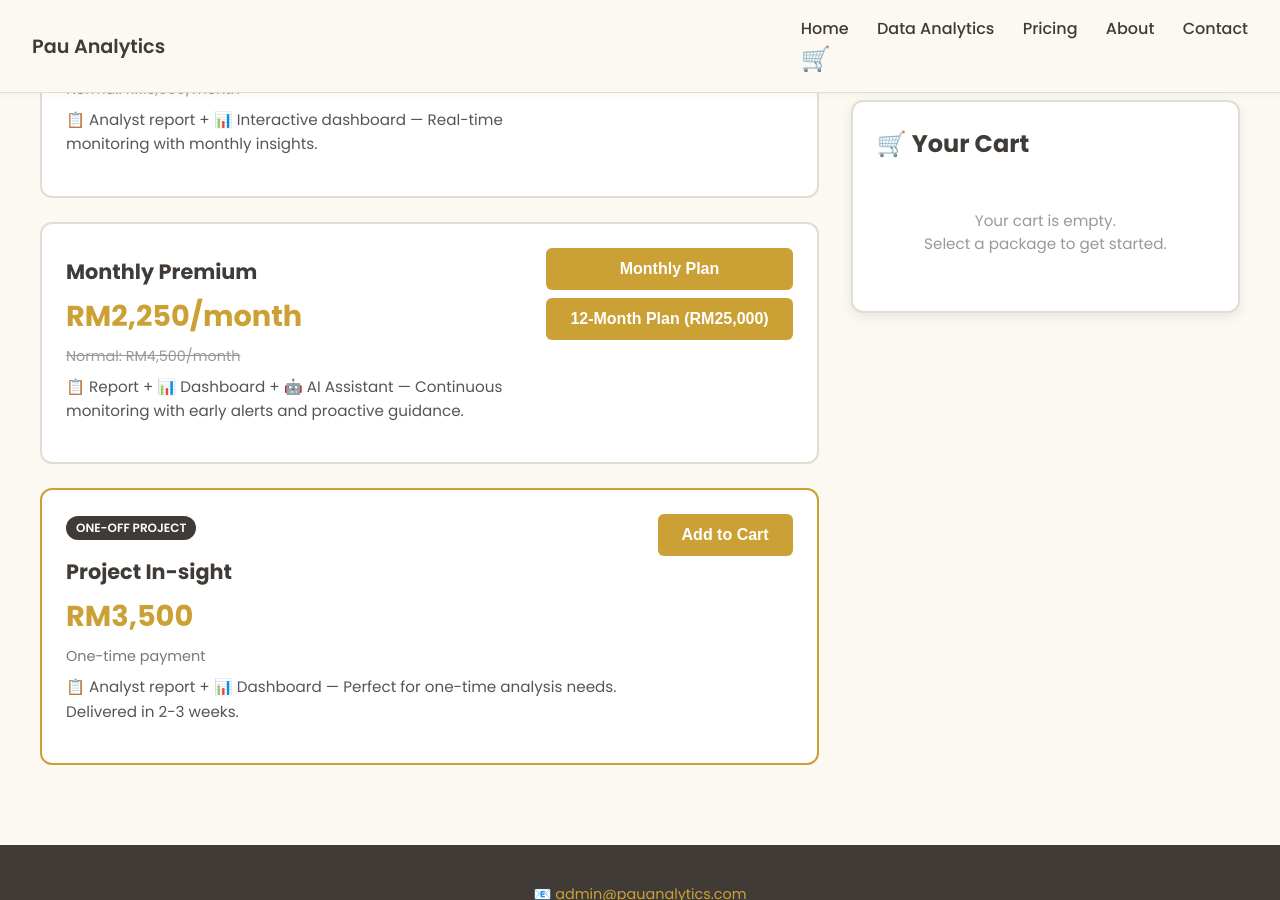
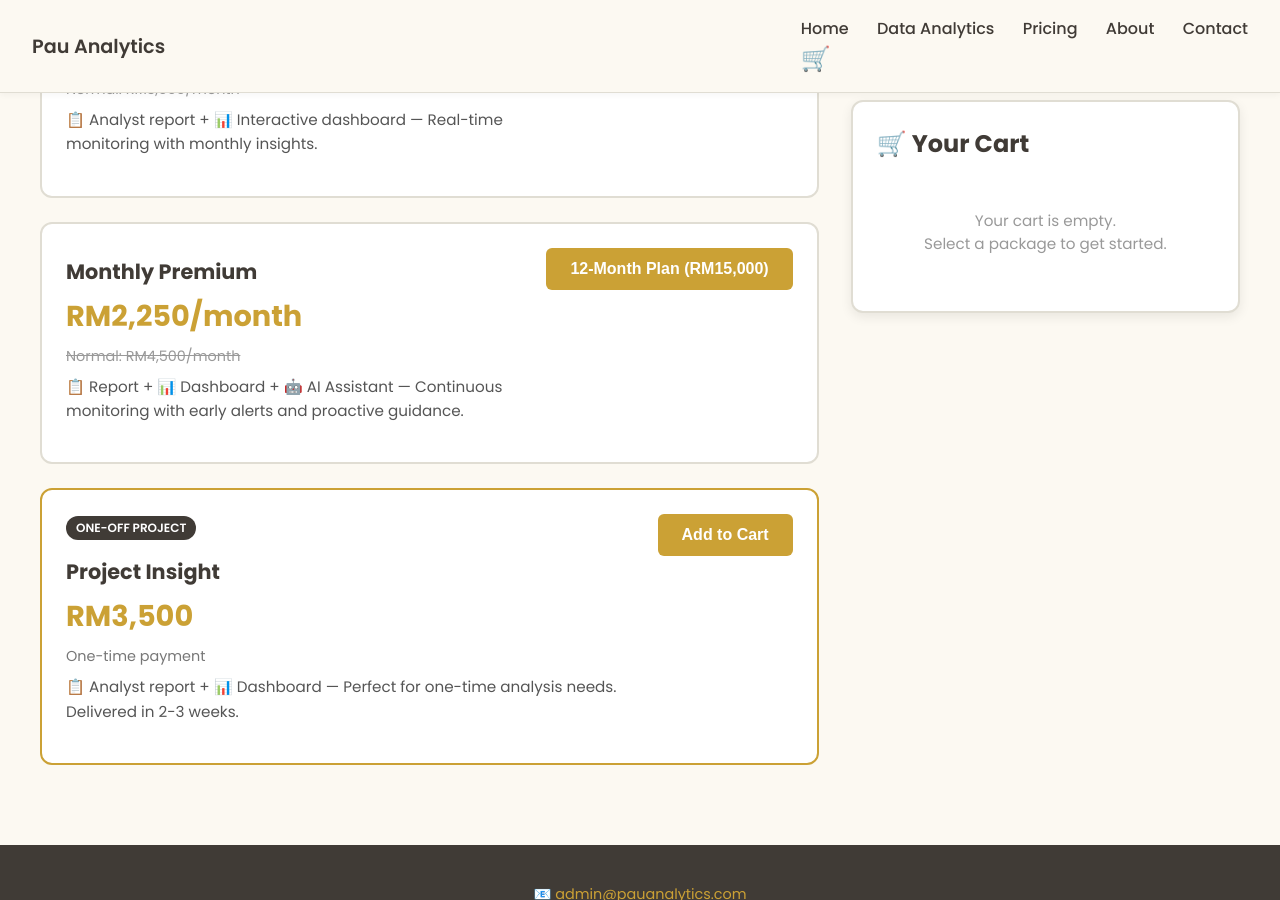
Before and after one commit to lyven81/pinnacles-learning-website, a Jekyll site: the page payment.html, which Jekyll copies as it is, in a window 1280 px wide and 900 px high, scrolled down 716 px. Built offline with Jekyll 4.4.1, drawn with Linux system fonts in a browser that asks for light colours.

Commit message:
Update Monthly Premium to 12-month only plan at RM15,000
Monthly Premium package changes:
- Remove Monthly Plan button (RM2,250/month option)
- Keep only 12-Month Plan button at RM15,000
- Update package price from RM25,000 to RM15,000
- Update billing text to "12-month prepaid"
- Update meta description to reflect new pricing

Bonus consistency fixes:
- Update "Project In-sight" to "Project Insight" throughout

Payment setup:
- premium-12month package now priced at RM15,000
- Button triggers addToCart('premium-12month')
- Cart displays "Monthly Premium (12-Month Prepaid) - RM15,000"

🤖 Generated with [Claude Code](https://claude.com/claude-code)

Co-Authored-By: Claude Sonnet 4.5 <noreply@anthropic.com>

```diff
--- a/payment.html
+++ b/payment.html
@@ -6,7 +6,7 @@
 
   <title>Checkout | Pau Analytics</title>
   <link href="https://fonts.googleapis.com/css2?family=Poppins:wght@400;500;600;700&display=swap" rel="stylesheet" />
-  <meta name="description" content="Complete your purchase for data analytics services. Monthly Insight (RM750), Monthly Standard (RM1,500), Monthly Premium (RM2,250), or Project In-sight (RM3,500). Bank transfer available." />
+  <meta name="description" content="Complete your purchase for data analytics services. Monthly Insight (RM750), Monthly Standard (RM1,500), Monthly Premium (12-month: RM15,000), or Project Insight (RM3,500). Bank transfer available." />
 
   <link rel="preconnect" href="https://fonts.googleapis.com" />
   <link rel="preconnect" href="https://fonts.gstatic.com" crossorigin />
@@ -788,16 +788,15 @@
             <p class="package-description">📋 Report + 📊 Dashboard + 🤖 AI Assistant — Continuous monitoring with early alerts and proactive guidance.</p>
           </div>
           <div class="package-actions">
-            <button class="add-to-cart-btn" onclick="addToCart('premium-monthly')">Monthly Plan</button>
-            <button class="add-to-cart-btn" onclick="addToCart('premium-12month')">12-Month Plan (RM25,000)</button>
+            <button class="add-to-cart-btn" onclick="addToCart('premium-12month')">12-Month Plan (RM15,000)</button>
           </div>
         </div>
 
-        <!-- Project In-sight -->
+        <!-- Project Insight -->
         <div class="package-card" style="border: 2px solid #CBA135;">
           <div class="package-info">
             <span class="package-badge" style="background: #403B36;">ONE-OFF PROJECT</span>
-            <h3>Project In-sight</h3>
+            <h3>Project Insight</h3>
             <div class="package-price">RM3,500</div>
             <div class="package-discount">One-time payment</div>
             <p class="package-description">📋 Analyst report + 📊 Dashboard — Perfect for one-time analysis needs. Delivered in 2-3 weeks.</p>
@@ -960,12 +959,12 @@
       },
       'premium-12month': {
         name: 'Monthly Premium (12-Month Prepaid)',
-        price: 25000,
-        priceDisplay: 'RM25,000',
-        billing: '12-month prepaid (Save RM2,000)'
+        price: 15000,
+        priceDisplay: 'RM15,000',
+        billing: '12-month prepaid'
       },
       'project-insight': {
-        name: 'Project In-sight',
+        name: 'Project Insight',
         price: 3500,
         priceDisplay: 'RM3,500',
         billing: 'One-time payment'
```
